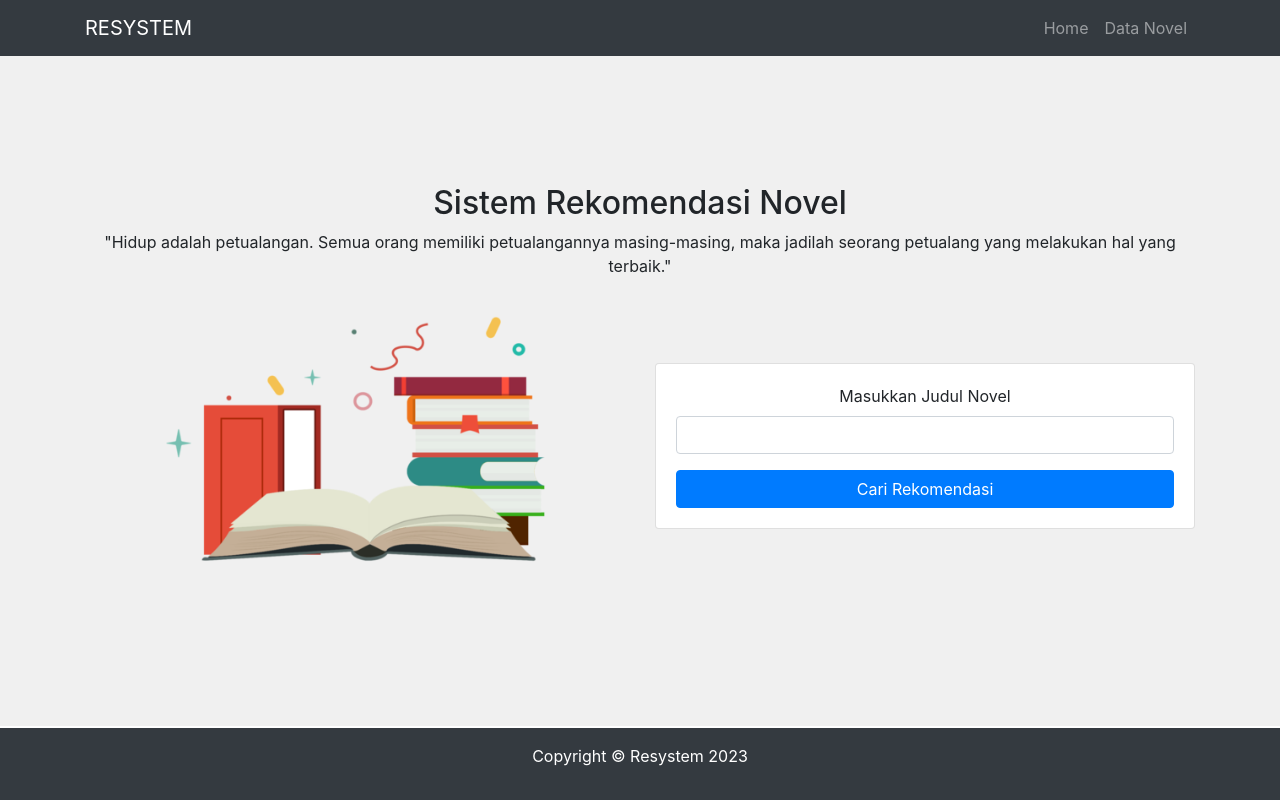
After one commit to algonacci/update-novel-recommendation, a Flask app: page /rekomendasi in a window 1280 px wide. The commit adds this page. Run offline with Flask 3, Linux system fonts and the light colour scheme; some libraries are stand-ins or nearby versions.

Commit message:
UI rekomendasi

```diff
--- a/app.py
+++ b/app.py
@@ -1,4 +1,4 @@
-from flask import Flask, render_template
+from flask import Flask, render_template, request
 
 app = Flask(__name__)
 
@@ -8,5 +8,13 @@ def index():
     return render_template("index.html")
 
 
+@app.route("/rekomendasi", methods=["GET", "POST"])
+def rekomendasi():
+    if request.method == "POST":
+        return render_template("hasil_rekomendasi.html")
+    else:
+        return render_template("rekomendasi.html")
+
+
 if __name__ == "__main__":
     app.run()
--- a/templates/includes/navbar.html
+++ b/templates/includes/navbar.html
@@ -1,6 +1,6 @@
 <nav class="navbar navbar-expand-lg navbar-dark bg-dark">
     <div class="container">
-        <a class="navbar-brand" href="#">RESYSTEM</a>
+        <a class="navbar-brand" href="/">RESYSTEM</a>
         <button class="navbar-toggler" type="button" data-toggle="collapse" data-target="#navbarNav"
             aria-controls="navbarNav" aria-expanded="false" aria-label="Toggle navigation">
             <span class="navbar-toggler-icon"></span>
@@ -14,7 +14,7 @@
                     <a class="nav-link" href="/list_novel">List Novel</a>
                 </li>
                 <li class="nav-item">
-                    <a class="nav-link" href="/daftar_novel">Daftar Novel</a>
+                    <a class="nav-link" href="/daftar_novel">Data Novel</a>
                 </li>
             </ul>
         </div>
--- a/templates/index.html
+++ b/templates/index.html
@@ -23,7 +23,7 @@
                         Pada sistem ini, website menyediakan
                         sistem untuk merekomendasikan novel kepada pengguna
                     </p>
-                    <a href="#" class="btn btn-primary w-100">Cari Rekomendasi Novel</a>
+                    <a href="/rekomendasi" class="btn btn-primary w-100">Cari Rekomendasi Novel</a>
                 </div>
             </div>
         </div>
--- /dev/null
+++ b/templates/rekomendasi.html
@@ -0,0 +1,64 @@
+<!DOCTYPE html>
+<html lang="en">
+
+{% include "includes/head.html" %}
+
+<body>
+    <nav class="navbar navbar-expand-lg navbar-dark bg-dark">
+        <div class="container">
+            <a class="navbar-brand" href="/">RESYSTEM</a>
+            <button class="navbar-toggler" type="button" data-toggle="collapse" data-target="#navbarNav"
+                aria-controls="navbarNav" aria-expanded="false" aria-label="Toggle navigation">
+                <span class="navbar-toggler-icon"></span>
+            </button>
+            <div class="collapse navbar-collapse" id="navbarNav">
+                <ul class="navbar-nav ml-auto">
+                    <li class="nav-item">
+                        <a class="nav-link" href="/">Home</a>
+                    </li>
+                    <li class="nav-item">
+                        <a class="nav-link" href="/daftar_novel">Data Novel</a>
+                    </li>
+                </ul>
+            </div>
+        </div>
+    </nav>
+
+    <div class="hero-section">
+        <div class="container">
+            <div class="row text-center">
+                <div class="col-lg-12">
+                    <h2>Sistem Rekomendasi Novel</h2>
+                    <p>"Hidup adalah petualangan. Semua orang memiliki petualangannya masing-masing, maka jadilah
+                        seorang petualang yang melakukan hal yang terbaik."</p>
+                </div>
+            </div>
+            <div class="row text-center align-items-center">
+                <div class="col-md-6">
+                    <img src="{{ url_for('static', filename='img/novel.png') }}" alt="Image" class="img-fluid">
+                </div>
+                <div class="col-md-6">
+                    <div class="card">
+                        <div class="card-body">
+                            <form action="/rekomendasi" method="POST">
+                                <div class="mb-3">
+                                    <label for="judul" class="form-label">Masukkan Judul Novel</label>
+                                    <input type="text" name="judul" id="judul" class="form-control" />
+                                </div>
+                                <button type="submit" class="btn btn-primary w-100">
+                                    Cari Rekomendasi
+                                </button>
+                            </form>
+                        </div>
+                    </div>
+                </div>
+            </div>
+        </div>
+    </div>
+
+    {% include "includes/footer.html" %}
+
+    {% include "includes/script.html" %}
+</body>
+
+</html>
```
Also changed, not shown: templates/hasil_rekomendasi.html (added, +51 -0 lines).
